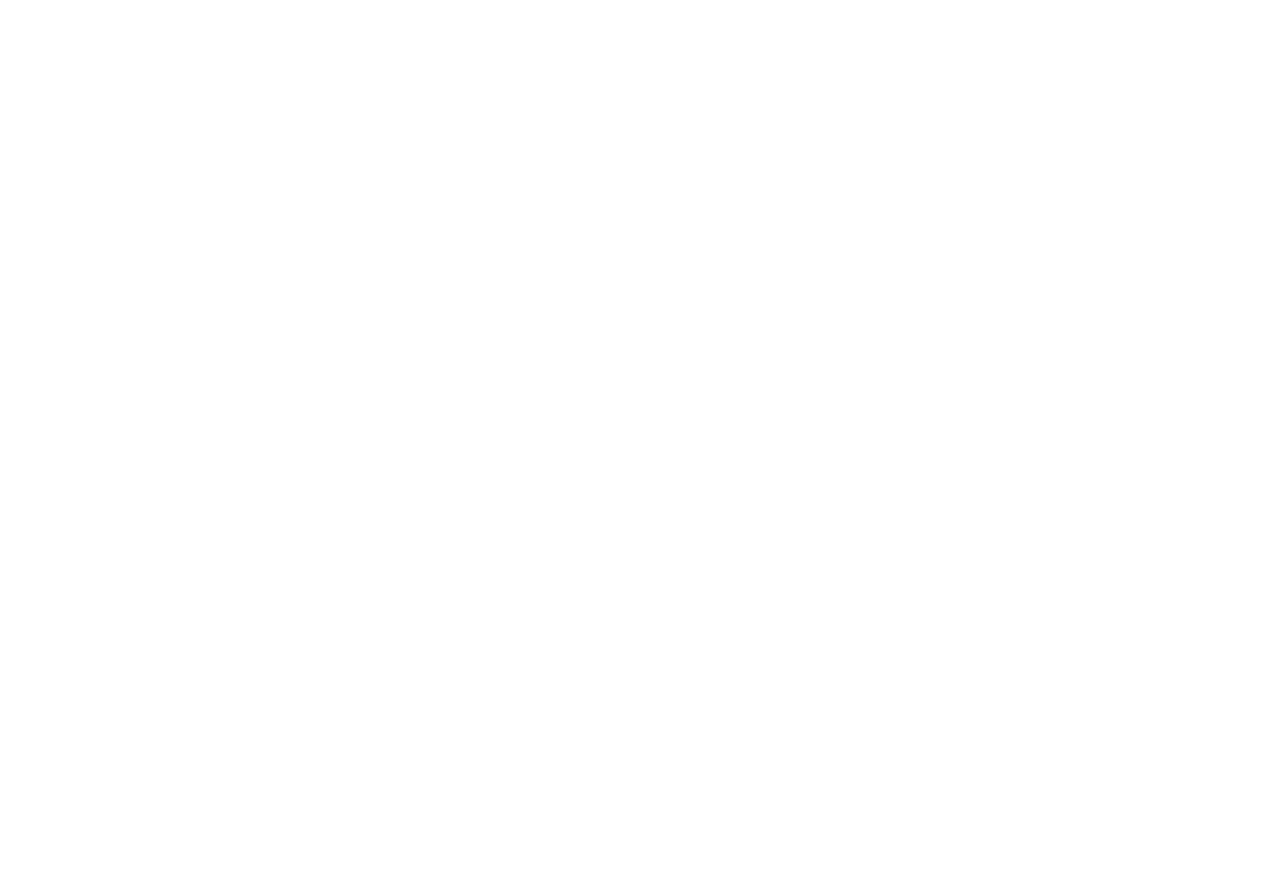
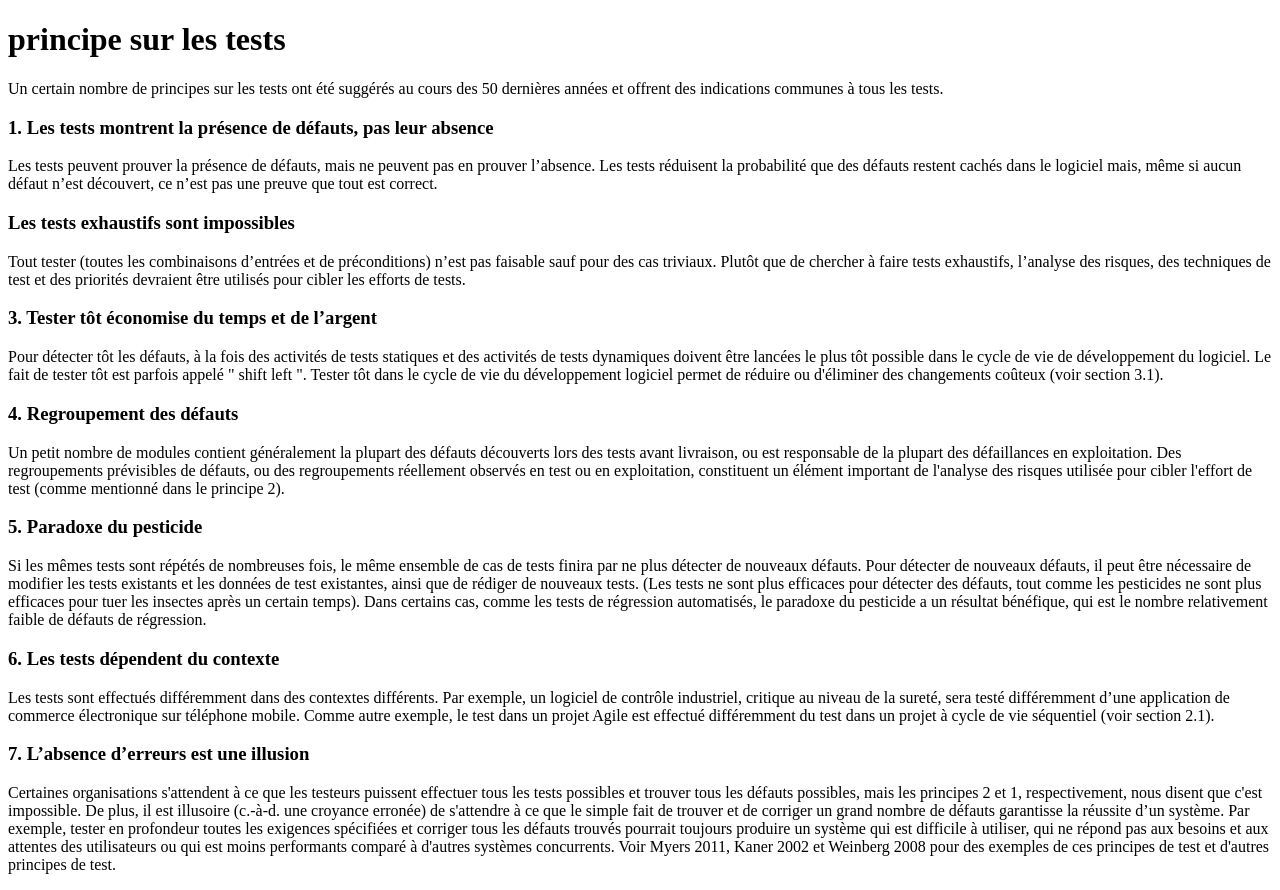
Before and after one commit to gael-d/Syllabus, a plain HTML site: page syllabus.html in a window 1280 px wide. Before the commit the page ends 800 px from the top, so only its background shows below. Drawn offline with Linux system fonts and the light colour scheme.

Commit message:
ajout version seb

```diff
--- a/syllabus.html
+++ b/syllabus.html
@@ -1,5 +1,5 @@
 <!DOCTYPE html>
-<html lang="en">
+<html lang="fr">
 <head>
     <meta charset="UTF-8">
     <meta http-equiv="X-UA-Compatible" content="IE=edge">
@@ -7,6 +7,55 @@
     <title>Document</title>
 </head>
 <body>
+    <h1>principe sur les tests</h1>
+        <p>Un certain nombre de principes sur les tests ont été suggérés au cours des 50 dernières années et
+            offrent des indications communes à tous les tests.</p>
+    <h3>1. Les tests montrent la présence de défauts, pas leur absence</h3>
+        <p>Les tests peuvent prouver la présence de défauts, mais ne peuvent pas en prouver l’absence. Les tests
+            réduisent la probabilité que des défauts restent cachés dans le logiciel mais, même si aucun défaut n’est
+            découvert, ce n’est pas une preuve que tout est correct. </p>
+    <h3> Les tests exhaustifs sont impossibles</h3>
+        <p>Tout tester (toutes les combinaisons d’entrées et de préconditions) n’est pas faisable sauf pour des cas
+            triviaux. Plutôt que de chercher à faire tests exhaustifs, l’analyse des risques, des techniques de test et
+            des priorités devraient être utilisés pour cibler les efforts de tests.</p>
+    <h3> 3. Tester tôt économise du temps et de l’argent</h3>
+        <p>Pour détecter tôt les défauts, à la fois des activités de tests statiques et des activités de tests dynamiques
+            doivent être lancées le plus tôt possible dans le cycle de vie de développement du logiciel. Le fait de
+            tester tôt est parfois appelé " shift left ". Tester tôt dans le cycle de vie du développement logiciel permet
+            de réduire ou d'éliminer des changements coûteux (voir section 3.1).</p>
+    <h3> 4. Regroupement des défauts</h3>
+        <p>Un petit nombre de modules contient généralement la plupart des défauts découverts lors des tests avant
+            livraison, ou est responsable de la plupart des défaillances en exploitation. Des regroupements
+            prévisibles de défauts, ou des regroupements réellement observés en test ou en exploitation, constituent
+            un élément important de l'analyse des risques utilisée pour cibler l'effort de test (comme mentionné dans
+            le principe 2). </p>
+    <h3>5. Paradoxe du pesticide</h3>
+        <p>Si les mêmes tests sont répétés de nombreuses fois, le même ensemble de cas de tests finira par ne
+            plus détecter de nouveaux défauts. Pour détecter de nouveaux défauts, il peut être nécessaire de
+            modifier les tests existants et les données de test existantes, ainsi que de rédiger de nouveaux tests.
+            (Les tests ne sont plus efficaces pour détecter des défauts, tout comme les pesticides ne sont plus
+            efficaces pour tuer les insectes après un certain temps). Dans certains cas, comme les tests de
+            régression automatisés, le paradoxe du pesticide a un résultat bénéfique, qui est le nombre relativement
+            faible de défauts de régression. </p>
+    <h3>6. Les tests dépendent du contexte</h3>
+        <p>Les tests sont effectués différemment dans des contextes différents. Par exemple, un logiciel de contrôle
+            industriel, critique au niveau de la sureté, sera testé différemment d’une application de commerce
+            électronique sur téléphone mobile. Comme autre exemple, le test dans un projet Agile est effectué
+            différemment du test dans un projet à cycle de vie séquentiel (voir section 2.1).</p>
+    <h3>7. L’absence d’erreurs est une illusion</h3>
+        <p>Certaines organisations s'attendent à ce que les testeurs puissent effectuer tous les tests possibles et
+            trouver tous les défauts possibles, mais les principes 2 et 1, respectivement, nous disent que c'est
+            impossible. De plus, il est illusoire (c.-à-d. une croyance erronée) de s'attendre à ce que le simple fait de
+            trouver et de corriger un grand nombre de défauts garantisse la réussite d’un système. Par exemple,
+            tester en profondeur toutes les exigences spécifiées et corriger tous les défauts trouvés pourrait toujours
+            produire un système qui est difficile à utiliser, qui ne répond pas aux besoins et aux attentes des
+            utilisateurs ou qui est moins performants comparé à d'autres systèmes concurrents.
+            Voir Myers 2011, Kaner 2002 et Weinberg 2008 pour des exemples de ces principes de test et d'autres
+            principes de test.</p>
+
+
+
+
 
 </body>
 </html>
```
